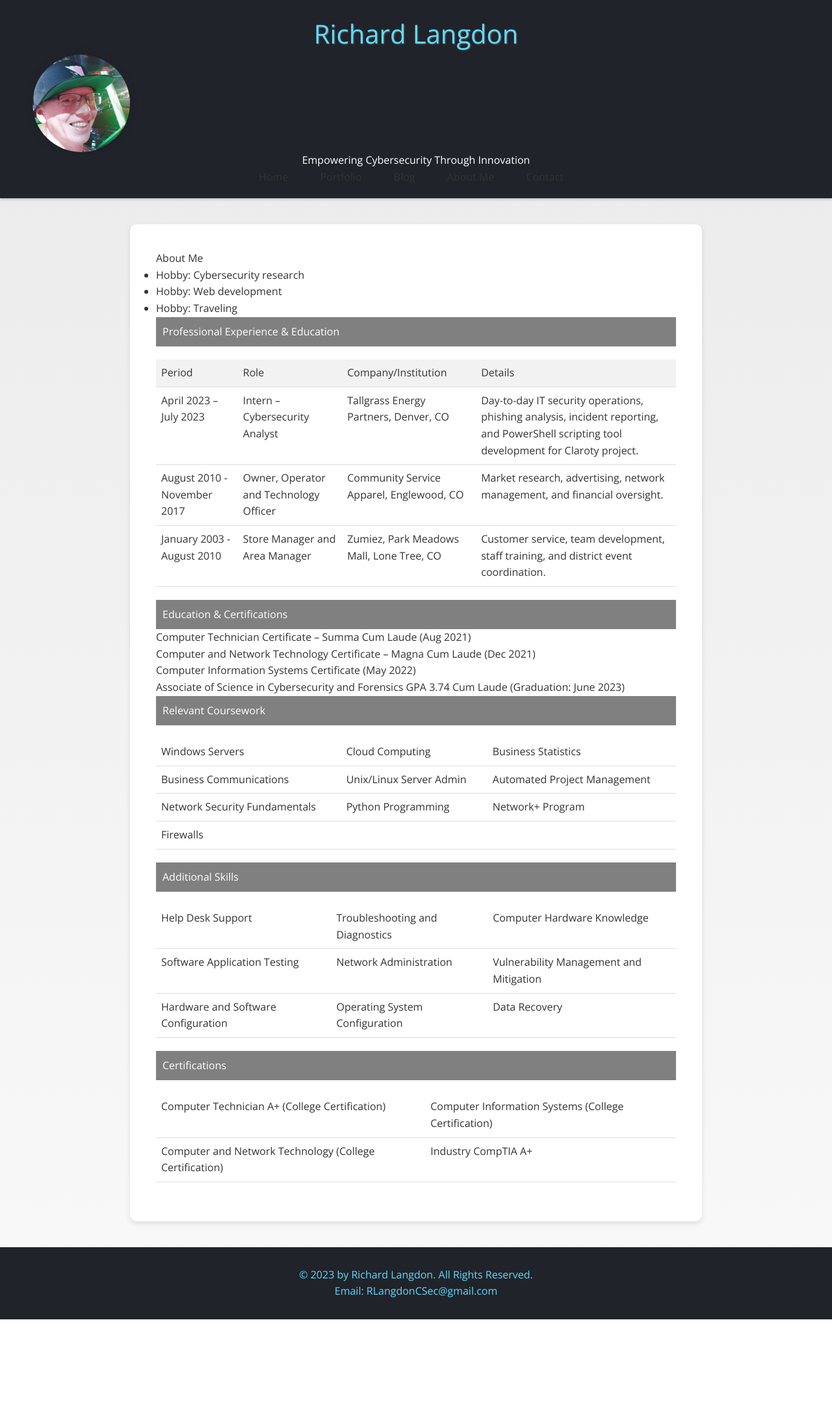
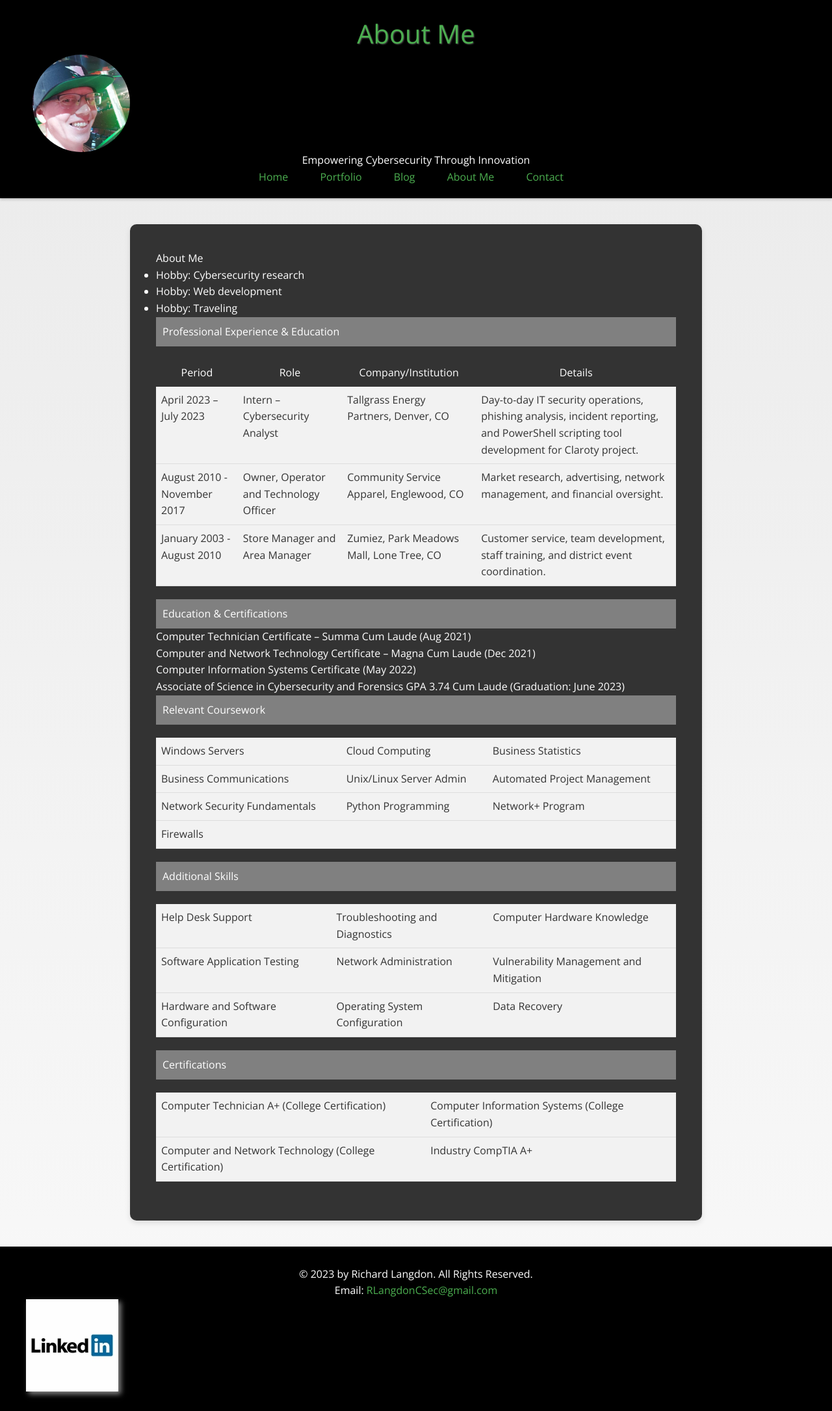
Before and after one commit to RLangdonCSU/WebDevelopment, a plain HTML site: page Portfolio/About.html in a window 1280 px wide. Shown: the whole page at 65% size. Before the commit the page ends 2030 px from the top, so only its background shows below. Drawn offline with nearby package versions, Linux system fonts and the light colour scheme.

Commit message:
social media link added and other details changed

```diff
--- a/Portfolio/About.html
+++ b/Portfolio/About.html
@@ -9,6 +9,7 @@
 <head>
     <meta charset="UTF-8">
     <meta name="viewport" content="width=device-width, initial-scale=1.0">
+    <meta name="description" content="Learn about Richard Langdon's background and expertise in cybersecurity.">
     <title>About Me - Richard Langdon</title>
     <link href="https://fonts.googleapis.com/css2?family=Open+Sans:wght@400;700&display=swap" rel="stylesheet">
     <link rel="stylesheet" href="css/styles.css">
@@ -17,7 +18,7 @@
 
 <body>
     <header id="sticky-header">
-        <h1><a href="#">Richard Langdon</a></h1>
+        <h1><a href="#">About Me</a></h1>
         <figure>
             <img src="Images/selfie_Custom.jpg" alt="Richard Langdon" style="width: 150px; height: 150px;">
             <figcaption>Empowering Cybersecurity Through Innovation</figcaption>
@@ -146,6 +147,10 @@
     <footer>
         <p>&copy; 2023 by Richard Langdon. All Rights Reserved.</p>
         <p>Email: <a href="mailto:RLangdonCSec@gmail.com">RLangdonCSec@gmail.com</a></p>
+        <a href="https://www.linkedin.com/in/richardlangdon83" target="_blank">
+            <img src="Images/linkedin.jpg" alt="LinkedIn">
+        </a>
+
     </footer>
 
 
--- a/Portfolio/css/styles.css
+++ b/Portfolio/css/styles.css
@@ -1,10 +1,3 @@
-/*
-    Author: Richard Langdon
-    Date: 2023-09-26
-    File: styles.css
-    Description: Stylesheet for personal portfolio, including table and form styles for various viewports.
-*/
-
 /* CSS Reset */
 body, div, h1, h2, h3, h4, h5, h6, p, ul, li, nav, header, footer, main, section, article, aside, figure, figcaption, table, th, td, input, select, textarea, button {
     margin: 0;
@@ -33,19 +26,19 @@ img {
 /* Link styles */
 a {
     text-decoration: none;
-    color: #333;
+    color: #4CAF50; /* Green color for links */
     transition: color 0.3s ease; /* Smooth transition for hover effect */
 }
 
 a:hover {
-    color: #555;
+    color: #4095c6; /* Darker green on hover */
 }
 
 /* Header styles */
 header#sticky-header {
     padding: 20px 30px;
-    background-color: #20232a;  /* Dark background */
-    color: white;
+    background-color: #000; /* Black background */
+    color: white; /* White text color */
     box-shadow: 0 2px 4px rgba(0,0,0,0.2);
     text-align: center;
 }
@@ -55,7 +48,7 @@ header#sticky-header h1 {
     margin: 0;
     padding: 0 20px;
     font-size: 2.5em;
-    color: #61dafb;  /* Blue shade */
+    color: #4CAF50; /* Green color for the header text */
     text-shadow: 1px 1px 2px rgba(150, 150, 150, 0.5);
 }
 
@@ -113,12 +106,11 @@ nav ul li a:hover {
     }
 }
 
-
-
 /* Main and breadcrumb */
 main {
     padding: 40px;
-    background-color: #ffffff;
+    background-color: #333; /* Dark background */
+    color: white; /* White text color */
     margin: 40px auto;
     max-width: 800px;
     box-shadow: 0 4px 8px rgba(0,0,0,0.1);
@@ -154,15 +146,22 @@ table {
     margin: 20px 0;
 }
 
-th, td {
+/* Update table header styles */
+th {
+    background-color: #333; /* Dark background color for header */
+    color: white; /* White text color for header */
+    padding: 8px; /* Adjust padding as needed */
+}
+
+/* Update table cell styles */
+td {
     text-align: left;
     padding: 8px;
-    border-bottom: 1px solid #ddd; /* subtle line between rows */
+    border-bottom: 1px solid #ddd; /* Subtle line between rows */
+    background-color: #f2f2f2; /* Light grey background color for cells */
+    color: #333; /* Text color for cells */
 }
 
-th {
-    background-color: #f2f2f2; /* light grey background for header */
-}
 
 /* Responsive styles for tablet */
 @media (max-width: 768px) {
@@ -247,16 +246,43 @@ input[type="submit"]:hover {
 /* Footer styles */
 footer {
     padding: 30px 40px;
-    background-color: #20232a;
-    color: #61dafb;
+    background-color: #000; /* Black background */
+    color: white; /* White text color */
     text-align: center;
     margin-top: 40px;
 }
 
 footer a {
-    color: #61dafb;
+    color: #4CAF50; /* Green color for links in the footer */
 }
 
 footer a:hover {
-    color: #ffffff;
+    color: #4095c6; /* Darker green on hover */
 }
+
+/* LinkedIn social media icon styles */
+.linkedin-icon {
+    display: inline-block;
+    width: 24px; /* Adjust as needed */
+    height: 24px; /* Adjust as needed */
+    background-image: url('Images/linkedin.jpg'); /* Path to your LinkedIn logo */
+    background-size: cover;
+    background-repeat: no-repeat;
+    margin-right: 10px; /* Add spacing between the icon and text */
+    vertical-align: middle;
+}
+
+/* Additional LinkedIn icon styles for different viewports if needed */
+@media (max-width: 768px) {
+    .linkedin-icon {
+        width: 18px; /* Adjust as needed for tablet */
+        height: 18px; /* Adjust as needed for tablet */
+    }
+}
+
+@media (max-width: 480px) {
+    .linkedin-icon {
+        width: 16px; /* Adjust as needed for mobile */
+        height: 16px; /* Adjust as needed for mobile */
+    }
+}
```
Also changed, not shown: Portfolio/Blog.html (+7 -1 lines), Portfolio/Contact.html (+7 -1 lines), Portfolio/Index.html (+7 -1 lines), Portfolio/Portfolio.html (+7 -1 lines), Portfolio/Images/linkedin.jpg (added).
